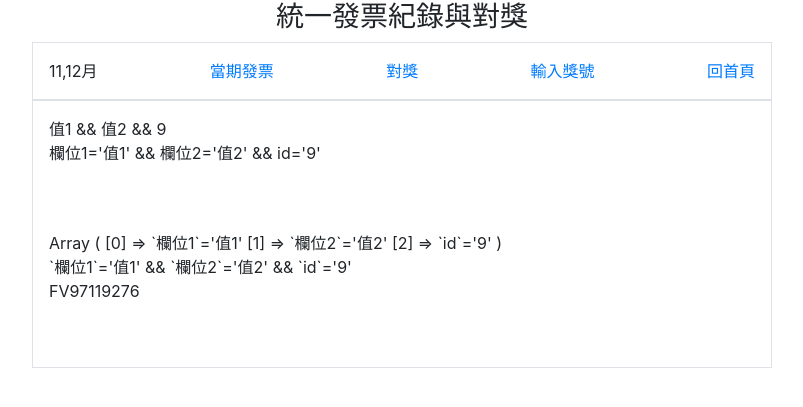
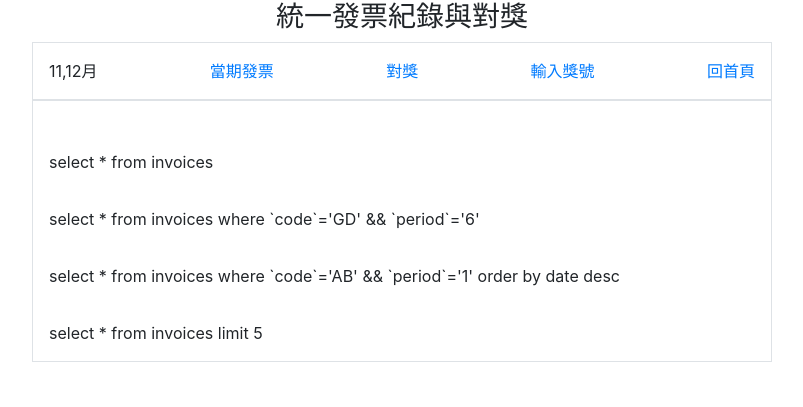
Before and after one commit to wdaweb/invoice-mackliu-1, a PHP site: page /index.php?do=test in a window 1280 px wide. Shown: the top 407 px of the page, without its empty margins (238-1041 px from the left). Run offline with PHP 8.4, Linux system fonts and the light colour scheme; data comes from the database, SQL or seed files in the repository.

Commit message:
增加all()函式來取得多筆資料

```diff
--- a/test.php
+++ b/test.php
@@ -2,31 +2,7 @@
 
 include_once "base.php";
 
-
-
-//"select * from invoices where id='9'";
-//$row=$pdo->query("select * from invoices where id='9'")->fetch();
-//$res=回傳的id為9的發票內容
-echo implode(" && ",['欄位1'=>'值1','欄位2'=>'值2','id'=>'9']);
-echo "<br>";
-echo "欄位1='值1' && 欄位2='值2' && id='9'";
-echo "<hr>";
-$array=['欄位1'=>'值1','欄位2'=>'值2','id'=>'9'];
-echo "<hr>";
-
-//利用一個暫時的陣列來存放語句的片段
-foreach($array as $key => $value){
-    $tmp[]=sprintf("`%s`='%s'",$key,$value);
-    //$tmp[]="`".$key."`='".$value."'";
-}
-
-print_r($tmp);
-echo "<br>";
-
-//使用implode把暫時陣列中的語句片段串成SQL會使用到的語句
-echo implode(" && ",$tmp);
-
-echo "<br>";
+//取得單一資料的自訂函式
 function find($table,$id){
     global $pdo;
     $sql="select * from $table where ";
@@ -44,14 +20,59 @@
     return $row;
 }
 
-$row=find('invoices',1);
-echo $row['code'].$row['number']."<br>";
 
-$row=find('invoices',['code'=>'AB','number'=>'22816072']);
-echo $row['code'].$row['number']."<br>";
+function all($table,...$arg){
+    global $pdo;
 
-$row=find('invoices',17);
-echo $row['code'].$row['number']."<br>";
+    //echo gettype($arg);
+
+    $sql="select * from $table ";
+
+    if(isset($arg[0])){
+        if(is_array($arg[0])){
+            //製作會在 where 後面的句子字串(陣列格式)
+            if(!empty($arg[0])){
+                foreach($arg[0] as $key => $value){
+                    $tmp[]=sprintf("`%s`='%s'",$key,$value);
+                    //$tmp[]="`".$key."`='".$value."'";
+                }
+
+                $sql=$sql." where ".implode(' && ',$tmp);
+            }
+
+        }else{
+            //製作非陣列的語句接在$sql後面
+                $sql=$sql.$arg[0];
+        }
+    }
+
+    if(isset($arg[1])){
+
+        $sql=$sql.$arg[1];
+
+    }
+    echo $sql."<br>";
+    return $pdo->query($sql)->fetchAll();
+
+}
 
 
+/* echo "<hr>";
+print_r(all('invoices'));
+echo "<hr>";
+print_r(all('invoices',['code'=>"GD",'period'=>6]));
+echo "<hr>";
+print_r(all('invoices',['code'=>"AB",'period'=>1])," order by date desc");
+echo "<hr>";
+print_r(all('invoices'," limit 5"));
+ */
+echo "<hr>";
+all('invoices');
+echo "<hr>";
+all('invoices',['code'=>"GD",'period'=>6]);
+echo "<hr>";
+all('invoices',['code'=>"AB",'period'=>1]," order by date desc");
+echo "<hr>";
+all('invoices'," limit 5");
+
 ?>
```
